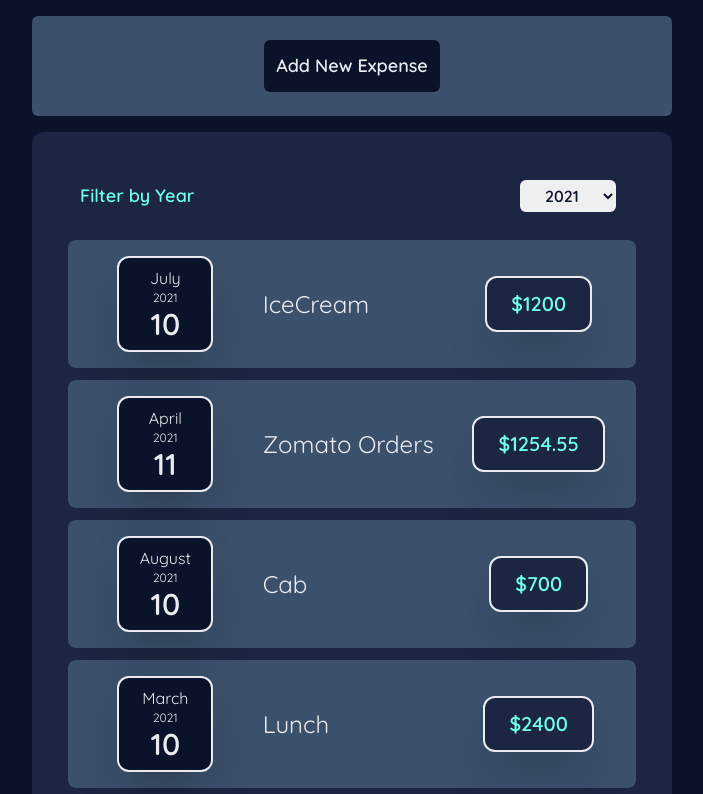
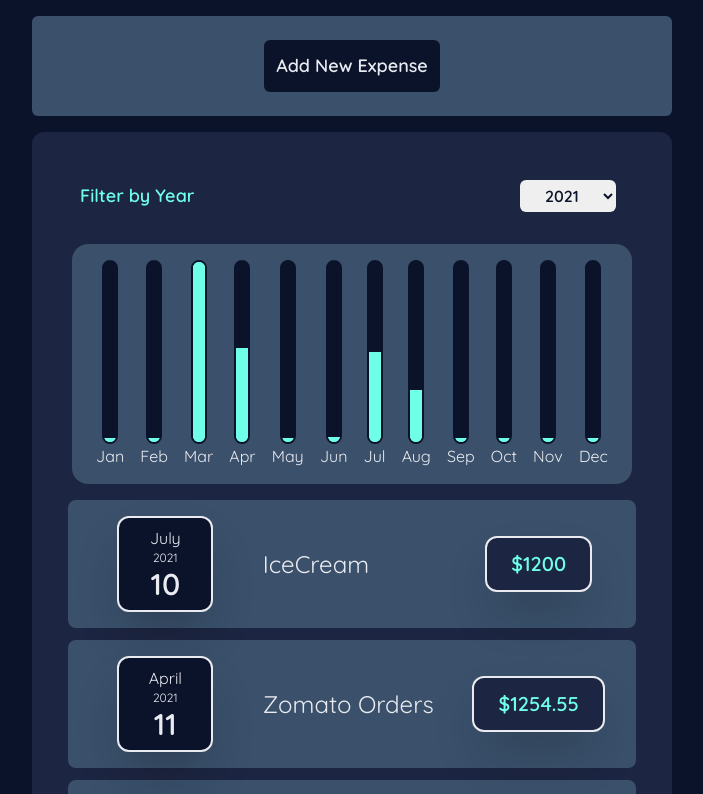
Before and after one commit to supriya-kotturu/expense-tracker, a React (Create React App) app: page / in a window 1280 px wide. Shown: the top 794 px of the page, without its empty margins (288-991 px from the left). Built offline with nearby package versions, Linux system fonts and the light colour scheme.

Commit message:
feat : ExpenseChart for expenses by years
> add wrapper component with dataPoints - ExpenseChart
> add ExpenseChart component in ExpenseList

```diff
--- /dev/null
+++ b/src/components/ExpenseChart.jsx
@@ -0,0 +1,31 @@
+import React from "react";
+import PropTypes from "prop-types";
+
+import Chart from "../components/chart/Chart";
+const ExpenseChart = ({ expenses }) => {
+  const chartDataPoints = [
+    { label: "Jan", value: 0 },
+    { label: "Feb", value: 0 },
+    { label: "Mar", value: 0 },
+    { label: "Apr", value: 0 },
+    { label: "May", value: 0 },
+    { label: "Jun", value: 0 },
+    { label: "Jul", value: 0 },
+    { label: "Aug", value: 0 },
+    { label: "Sep", value: 0 },
+    { label: "Oct", value: 0 },
+    { label: "Nov", value: 0 },
+    { label: "Dec", value: 0 },
+  ];
+
+  for (const expense of expenses) {
+    const expenseMonth = expense.date.getMonth(); // months start at 0
+    chartDataPoints[expenseMonth].value += expense.amount;
+  }
+
+  return <Chart dataPoints={chartDataPoints} />;
+};
+
+ExpenseChart.propTypes = {};
+
+export default ExpenseChart;
--- a/src/components/ExpenseList.jsx
+++ b/src/components/ExpenseList.jsx
@@ -4,6 +4,7 @@ import PropTypes from "prop-types";
 import ExpenseFilter from "./ExpenseFilter";
 import ExpenseItem from "./ExpenseItem";
 import Card from "./UI/Card";
+import ExpenseChart from "./ExpenseChart";
 
 const ExpenseList = ({ expenses }) => {
   const [filteredYear, setFilteredYear] = useState("2021");
@@ -42,6 +43,7 @@ const ExpenseList = ({ expenses }) => {
         selected={filteredYear}
         onChangeFilter={handleFilterChange}
       />
+      <ExpenseChart expenses={filteredExpenses} />
       {expenseContent}
     </div>
   );
```
